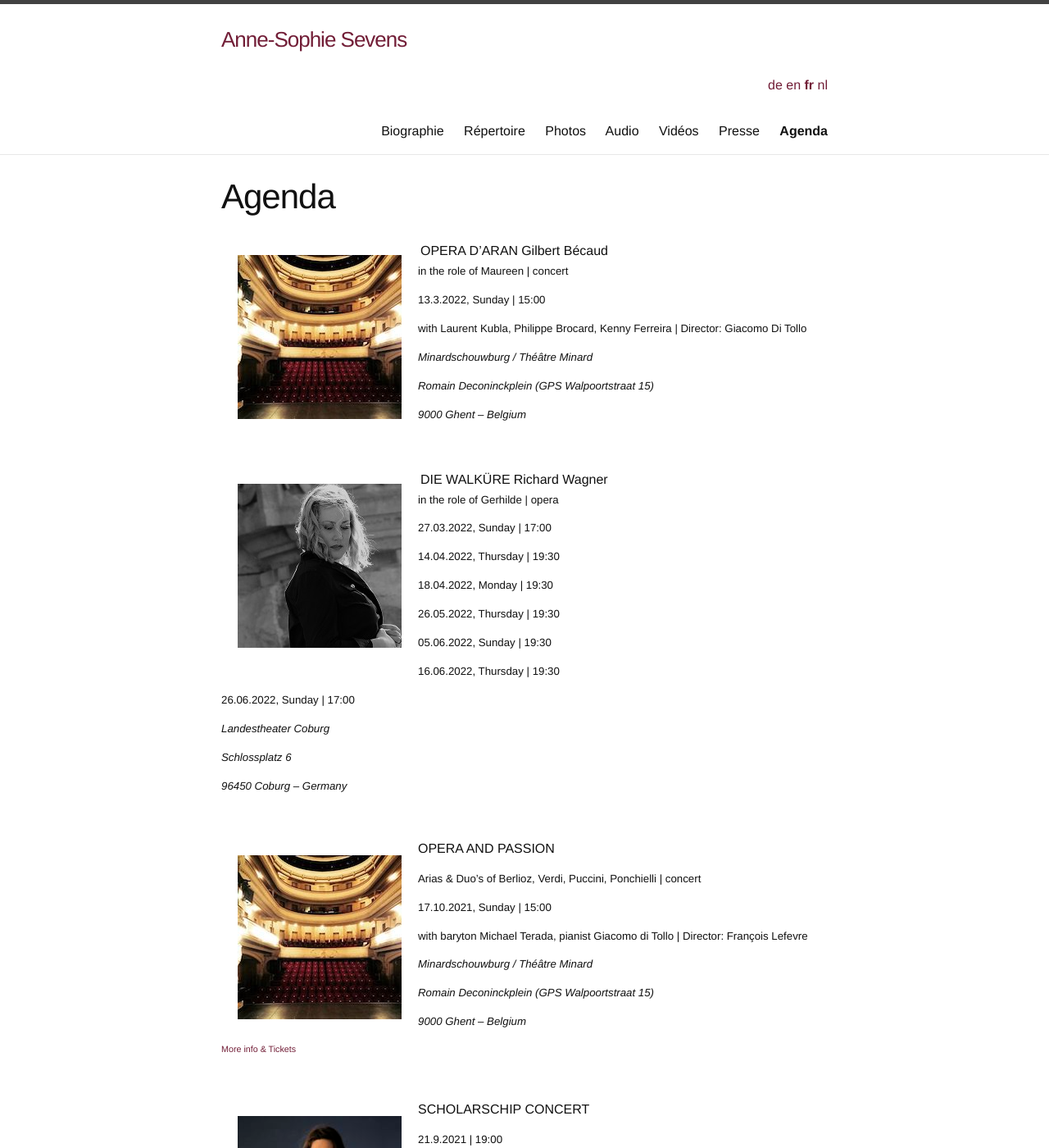
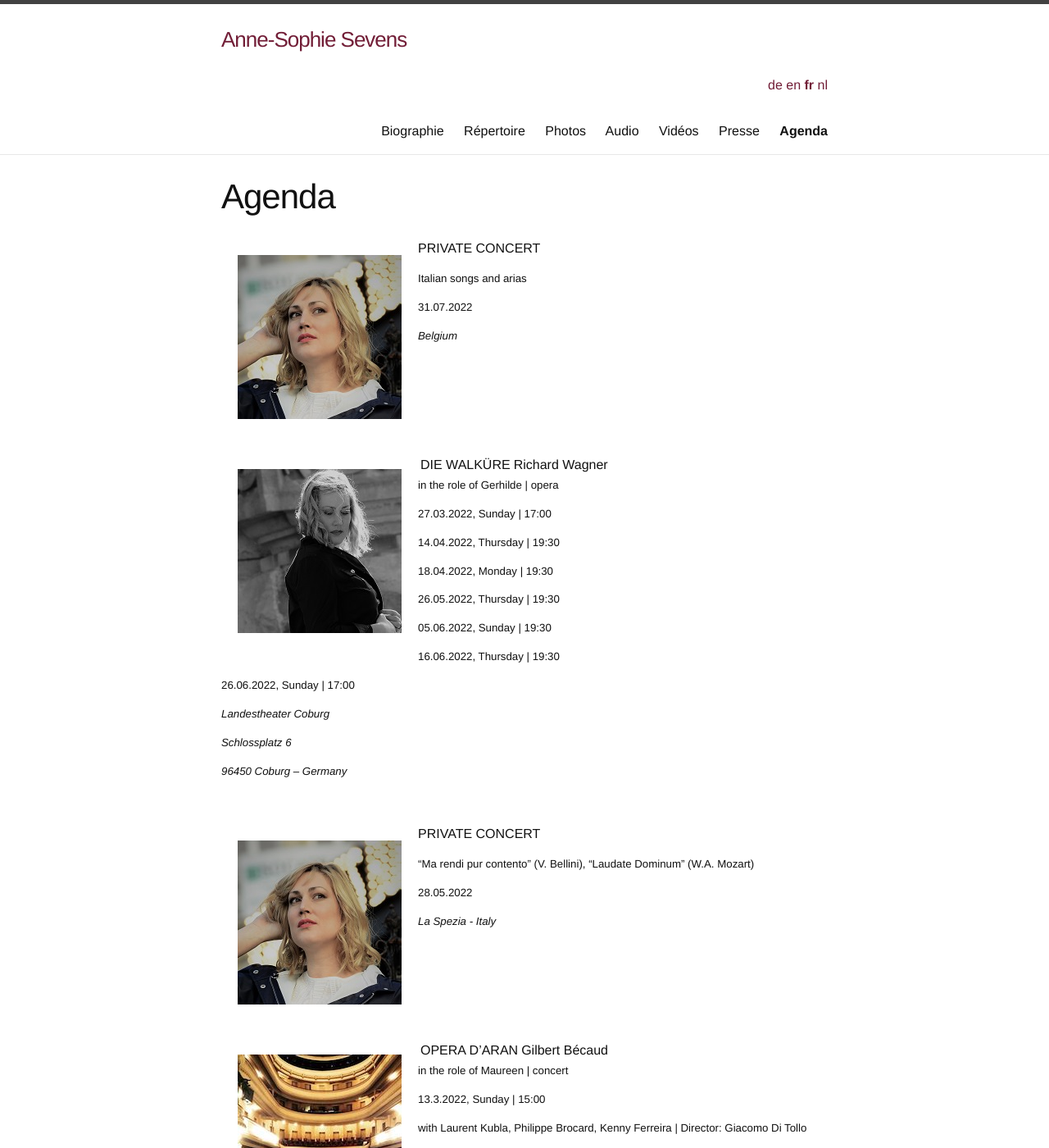
Before and after one commit to annesophie-sevens/annesophie-sevens.github.io, a Jekyll site: the page built from agenda-fr.md, in a window 1280 px wide and 1400 px high. Shown: the whole window at 82% size. Built offline with Jekyll 4.4.1, drawn with Linux system fonts in a browser that asks for light colours; nearby versions of some CDN libraries; some of the changed text lies outside the part shown.

Commit message:
Update agenda-fr.md

```diff
--- a/agenda-fr.md
+++ b/agenda-fr.md
@@ -6,21 +6,19 @@
 lang: fr
 ---
 
-<img style="float: left; padding: 20px" src="/assets/Minard.jpg">
+<img style="float: left; padding: 20px" src="/assets/MCQ8.jpg">
 
-OPERA D'ARAN | Gilbert Bécaud
+PRIVATE CONCERT
 
-##### in the role of Maureen | concert
+##### Italian songs and arias
 
-##### 13.3.2022, Sunday | 15:00
+##### 31.07.2022
 
-##### with Laurent Kubla, Philippe Brocard, Kenny Ferreira | Director: Giacomo Di Tollo
+##### _Belgium_
 
-##### _Minardschouwburg / Théâtre Minard_
+&nbsp;
 
-##### _Romain Deconinckplein (GPS Walpoortstraat 15)_
-
-##### _9000 Ghent – Belgium_
+&nbsp;
 
 &nbsp;
 
@@ -43,6 +41,40 @@
 ##### _Schlossplatz 6_
 
 ##### _96450 Coburg – Germany_
+
+&nbsp;
+
+<img style="float: left; padding: 20px" src="/assets/MCQ8.jpg">
+
+PRIVATE CONCERT
+
+##### "Ma rendi pur contento" (V. Bellini), "Laudate Dominum" (W.A. Mozart)
+
+##### 28.05.2022
+
+##### _La Spezia - Italy_
+
+&nbsp;
+
+&nbsp;
+
+&nbsp;
+
+<img style="float: left; padding: 20px" src="/assets/Minard.jpg">
+
+OPERA D'ARAN | Gilbert Bécaud
+
+##### in the role of Maureen | concert
+
+##### 13.3.2022, Sunday | 15:00
+
+##### with Laurent Kubla, Philippe Brocard, Kenny Ferreira | Director: Giacomo Di Tollo
+
+##### _Minardschouwburg / Théâtre Minard_
+
+##### _Romain Deconinckplein (GPS Walpoortstraat 15)_
+
+##### _9000 Ghent – Belgium_
 
 &nbsp;
 
```
